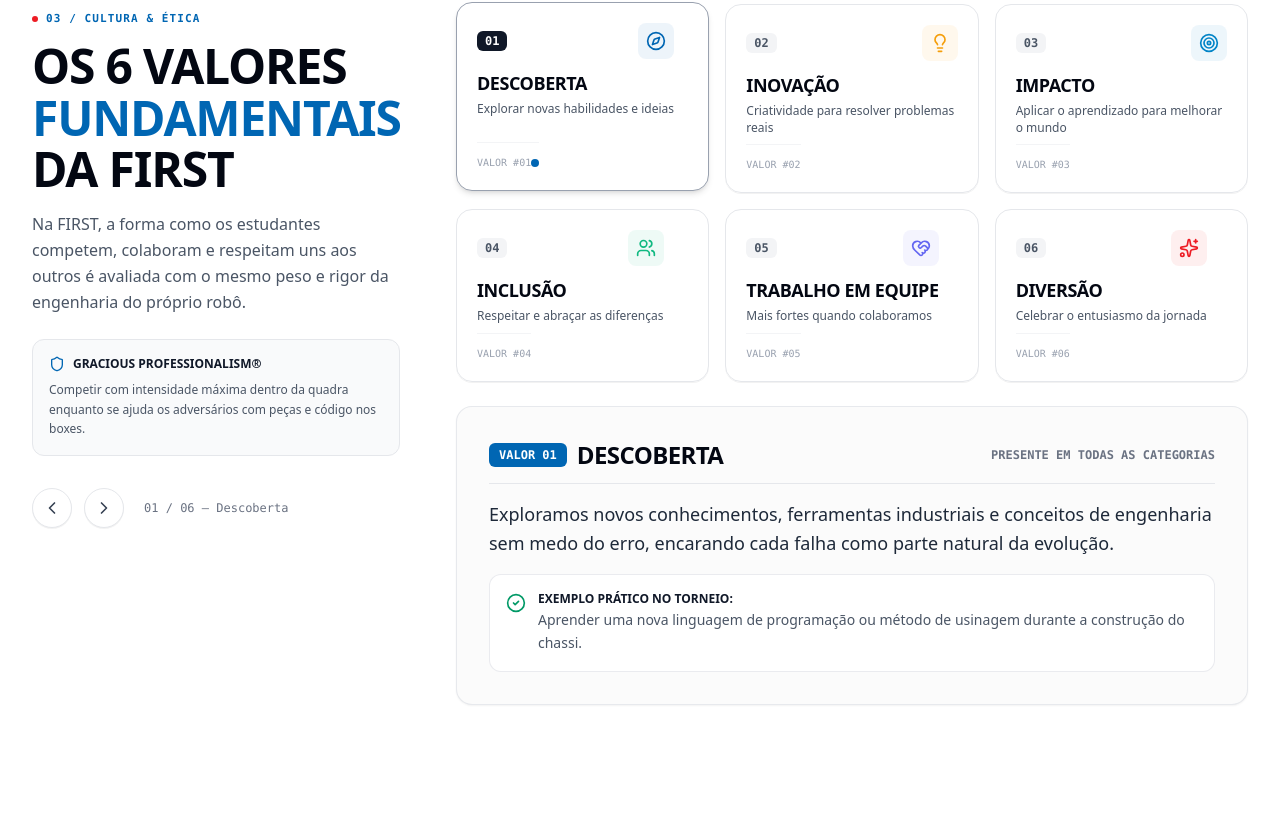
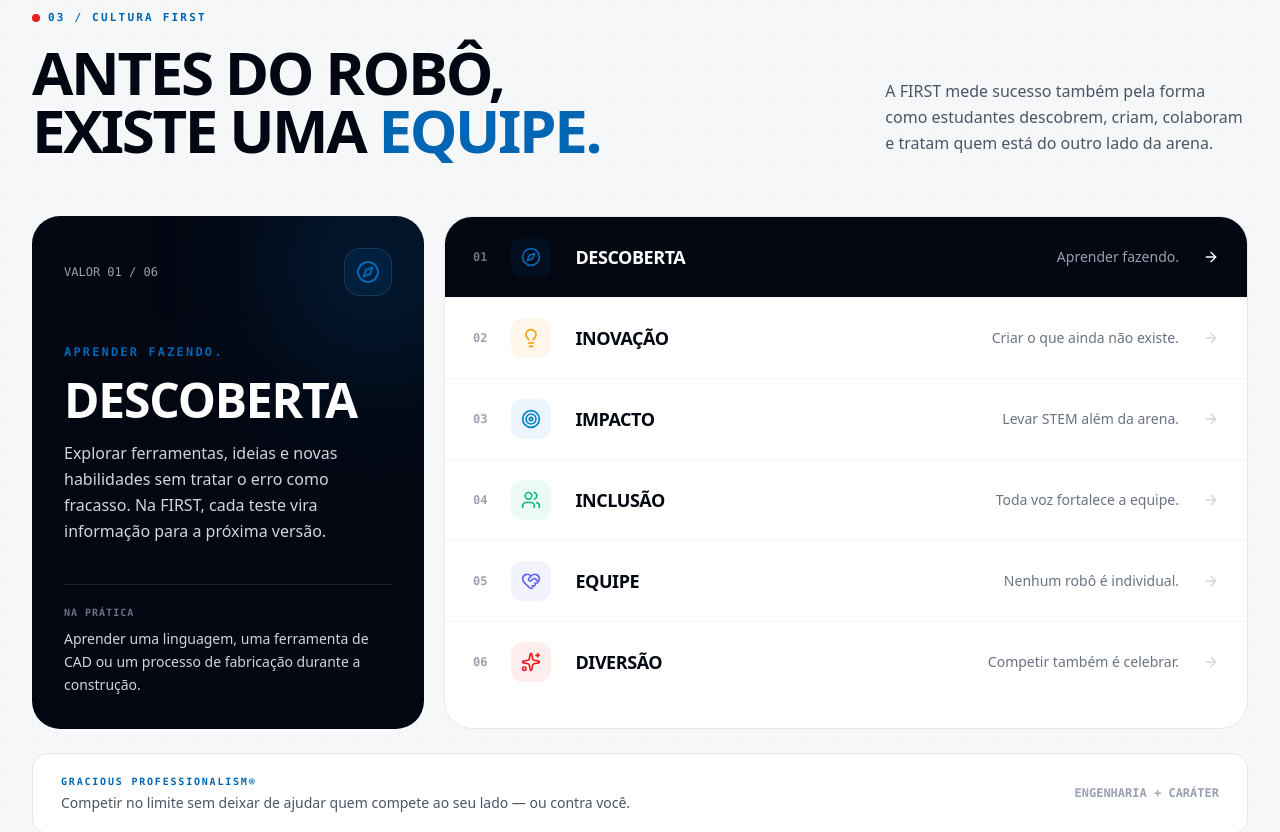
Before and after one commit to caastro-kng/FIRST, a React (Vite) app: page / in a window 1280 px wide. Shown: the part 3746-4578 px from the top of the page. Built offline with nearby package versions, Linux system fonts and the light colour scheme.

Commit message:
Redesign TeamCulture section for V2

```diff
--- a/src/components/TeamCulture.tsx
+++ b/src/components/TeamCulture.tsx
@@ -1,337 +1,178 @@
-import React, { useState, useRef, useEffect } from 'react';
-import { motion, AnimatePresence } from 'motion/react';
-import { CORE_VALUES } from '../data/firstData';
+import React, { useState } from 'react';
+import { AnimatePresence, motion } from 'motion/react';
 import {
+  ArrowRight,
   Compass,
+  HeartHandshake,
   Lightbulb,
+  Sparkles,
   Target,
   Users,
-  HeartHandshake,
-  Sparkles,
-  ChevronLeft,
-  ChevronRight,
-  Shield,
-  CheckCircle2,
-  Sliders,
-  Code2,
-  Wrench,
-  Zap,
-  Palette,
-  BarChart3
 } from 'lucide-react';
 
-export const TeamCulture: React.FC = () => {
-  const [activeValueIndex, setActiveValueIndex] = useState(0);
-  const [direction, setDirection] = useState(1);
-  const touchStartX = useRef<number | null>(null);
-
-  const valuesConfig = [
+const VALUES = [
   {
     number: '01',
     name: 'Descoberta',
-      tagline: 'Explorar novas habilidades e ideias',
-      description: 'Exploramos novos conhecimentos, ferramentas industriais e conceitos de engenharia sem medo do erro, encarando cada falha como parte natural da evolução.',
-      icon: <Compass className="w-5 h-5" />,
-      accentColor: '#0066B3',
-      bgHover: 'hover:border-[#0066B3]/40',
-      badgeBg: 'bg-blue-50 text-[#0066B3] border-blue-200/80',
-      practicalExample: 'Aprender uma nova linguagem de programação ou método de usinagem durante a construção do chassi.'
+    tagline: 'Aprender fazendo.',
+    description: 'Explorar ferramentas, ideias e novas habilidades sem tratar o erro como fracasso. Na FIRST, cada teste vira informação para a próxima versão.',
+    example: 'Aprender uma linguagem, uma ferramenta de CAD ou um processo de fabricação durante a construção.',
+    accent: '#0066B3',
+    icon: Compass,
   },
   {
     number: '02',
     name: 'Inovação',
-      tagline: 'Criatividade para resolver problemas reais',
-      description: 'Utilizamos criatividade, engenhosidade e rigor técnico para idealizar soluções originais e eficientes para desafios mecânicos e sociais complexos.',
-      icon: <Lightbulb className="w-5 h-5" />,
-      accentColor: '#F59E0B',
-      bgHover: 'hover:border-amber-400/40',
-      badgeBg: 'bg-amber-50 text-amber-900 border-amber-200/80',
-      practicalExample: 'Projetar um mecanismo de coleta e indexação inédito utilizando impressão 3D e geometria complacente.'
+    tagline: 'Criar o que ainda não existe.',
+    description: 'Transformar criatividade em solução de engenharia: observar o problema, prototipar, medir, melhorar e voltar para a arena com uma ideia mais eficiente.',
+    example: 'Projetar um mecanismo próprio para resolver uma missão de maneira mais rápida, simples ou confiável.',
+    accent: '#F59E0B',
+    icon: Lightbulb,
   },
   {
     number: '03',
     name: 'Impacto',
-      tagline: 'Aplicar o aprendizado para melhorar o mundo',
-      description: 'Levamos a ciência e a tecnologia para além da arena, compartilhando conhecimento, realizando oficinas comunitárias e inspirando novas gerações.',
-      icon: <Target className="w-5 h-5" />,
-      accentColor: '#0284C7',
-      bgHover: 'hover:border-sky-400/40',
-      badgeBg: 'bg-sky-50 text-sky-900 border-sky-200/80',
-      practicalExample: 'Criar oficinas gratuitas de robótica em escolas públicas da região e projetos de extensão social.'
+    tagline: 'Levar STEM além da arena.',
+    description: 'O conhecimento não termina no robô. Equipes compartilham tecnologia, criam projetos sociais e ajudam outras pessoas a descobrir ciência e engenharia.',
+    example: 'Promover oficinas, mentorias e ações de robótica para escolas e comunidades da região.',
+    accent: '#0284C7',
+    icon: Target,
   },
   {
     number: '04',
     name: 'Inclusão',
-      tagline: 'Respeitar e abraçar as diferenças',
-      description: 'Valorizamos todas as vozes, origens e perspectivas, garantindo um ambiente seguro e acolhedor onde a diversidade é reconhecida como a maior força da equipe.',
-      icon: <Users className="w-5 h-5" />,
-      accentColor: '#10B981',
-      bgHover: 'hover:border-emerald-400/40',
-      badgeBg: 'bg-emerald-50 text-emerald-900 border-emerald-200/80',
-      practicalExample: 'Garantir que estudantes de todos os perfis e interesses tenham voz ativa nas decisões de projeto e liderança.'
+    tagline: 'Toda voz fortalece a equipe.',
+    description: 'Boas equipes são construídas por perspectivas diferentes. A cultura FIRST valoriza respeito, segurança, escuta e espaço real para cada estudante participar.',
+    example: 'Distribuir protagonismo e responsabilidade entre estudantes com perfis, experiências e interesses diferentes.',
+    accent: '#10B981',
+    icon: Users,
   },
   {
     number: '05',
-      name: 'Trabalho em Equipe',
-      tagline: 'Mais fortes quando colaboramos',
-      description: 'Nenhum robô é construído por uma só pessoa. Dividimos responsabilidades, apoiamos uns aos outros nas dificuldades e comemoramos as conquistas em conjunto.',
-      icon: <HeartHandshake className="w-5 h-5" />,
-      accentColor: '#6366F1',
-      bgHover: 'hover:border-indigo-400/40',
-      badgeBg: 'bg-indigo-50 text-indigo-900 border-indigo-200/80',
-      practicalExample: 'Sincronizar a equipe de mecânica, elétrica e software para cumprir prazos sem sobrecarregar ninguém.'
+    name: 'Equipe',
+    tagline: 'Nenhum robô é individual.',
+    description: 'Mecânica, elétrica, software, estratégia e comunicação precisam funcionar como um único sistema. Colaboração é parte da engenharia.',
+    example: 'Integrar subsistemas e pessoas para entregar um robô confiável dentro de um prazo real de competição.',
+    accent: '#6366F1',
+    icon: HeartHandshake,
   },
   {
     number: '06',
     name: 'Diversão',
-      tagline: 'Celebrar o entusiasmo da jornada',
-      description: 'Trabalho sério e celebração andam juntos. A energia das arquibancadas, a música nas arenas e o entusiasmo do aprendizado são inegociáveis.',
-      icon: <Sparkles className="w-5 h-5" />,
-      accentColor: '#ED1C24',
-      bgHover: 'hover:border-red-400/40',
-      badgeBg: 'bg-red-50 text-red-900 border-red-200/80',
-      practicalExample: 'Danças nos intervalos dos jogos, mascotes nos boxes e amizade duradoura entre competidores.'
-    }
+    tagline: 'Competir também é celebrar.',
+    description: 'Arquibancadas, música, mascotes e amizades fazem parte da experiência. O rigor técnico não elimina a diversão — ele torna a conquista ainda melhor.',
+    example: 'Celebrar partidas, apoiar outras equipes e transformar o evento em uma memória que continua depois da temporada.',
+    accent: '#ED1C24',
+    icon: Sparkles,
+  },
 ];
 
-  const totalValues = valuesConfig.length;
-
-  const goToNext = () => {
-    setDirection(1);
-    setActiveValueIndex(prev => (prev + 1) % totalValues);
-  };
-
-  const goToPrev = () => {
-    setDirection(-1);
-    setActiveValueIndex(prev => (prev - 1 + totalValues) % totalValues);
-  };
-
-  const goToValue = (idx: number) => {
-    setDirection(idx > activeValueIndex ? 1 : -1);
-    setActiveValueIndex(idx);
-  };
-
-  // Keyboard navigation
-  useEffect(() => {
-    const handleKeyDown = (e: KeyboardEvent) => {
-      if (['input', 'textarea'].includes((e.target as HTMLElement)?.tagName?.toLowerCase())) return;
-      const el = document.getElementById('valores');
-      if (!el) return;
-      const rect = el.getBoundingClientRect();
-      const inView = rect.top < window.innerHeight && rect.bottom > 0;
-      if (inView) {
-        if (e.key === 'ArrowRight') goToNext();
-        if (e.key === 'ArrowLeft') goToPrev();
-      }
-    };
-    window.addEventListener('keydown', handleKeyDown);
-    return () => window.removeEventListener('keydown', handleKeyDown);
-  }, [activeValueIndex]);
-
-  // Touch gestures for mobile
-  const handleTouchStart = (e: React.TouchEvent) => {
-    touchStartX.current = e.touches[0].clientX;
-  };
-
-  const handleTouchEnd = (e: React.TouchEvent) => {
-    if (touchStartX.current === null) return;
-    const touchEndX = e.changedTouches[0].clientX;
-    const diff = touchStartX.current - touchEndX;
-
-    if (Math.abs(diff) > 40) {
-      if (diff > 0) goToNext();
-      else goToPrev();
-    }
-    touchStartX.current = null;
-  };
-
-  const activeValue = valuesConfig[activeValueIndex];
+export const TeamCulture: React.FC = () => {
+  const [activeIndex, setActiveIndex] = useState(0);
+  const active = VALUES[activeIndex];
+  const ActiveIcon = active.icon;
 
   return (
-    <section id="valores" className="py-24 lg:py-32 bg-white border-b border-gray-200 relative overflow-hidden">
-      <div className="max-w-7xl mx-auto px-4 sm:px-6 lg:px-8">
+    <section id="valores" className="relative overflow-hidden bg-[#F6F7F9] py-24 lg:py-32 border-b border-gray-200">
+      <div className="absolute inset-0 bg-grid-subtle opacity-40 pointer-events-none" />
 
-        {/* Top Editorial Layout: Left Statement (35%) vs Right Cards (65%) */}
-        <div className="grid grid-cols-1 lg:grid-cols-12 gap-10 lg:gap-14 items-start mb-12">
-
-          {/* LADO ESQUERDO: Título, Eyebrow & Descrição */}
-          <div className="lg:col-span-4 space-y-6">
-            <div className="space-y-3">
-              <div className="inline-flex items-center gap-2 text-[11px] font-mono font-bold uppercase tracking-widest text-[#0066B3]">
-                <span className="w-1.5 h-1.5 bg-[#ED1C24] rounded-full" />
-                <span>03 / CULTURA & ÉTICA</span>
+      <div className="relative z-10 max-w-7xl mx-auto px-4 sm:px-6 lg:px-8">
+        <div className="grid grid-cols-1 lg:grid-cols-12 gap-10 lg:gap-16 items-end mb-14">
+          <div className="lg:col-span-8 space-y-4">
+            <div className="inline-flex items-center gap-2 text-[11px] font-mono font-bold uppercase tracking-[0.2em] text-[#0066B3]">
+              <span className="w-2 h-2 rounded-full bg-[#ED1C24]" />
+              03 / CULTURA FIRST
+            </div>
+            <h2 className="text-4xl sm:text-5xl lg:text-6xl font-black uppercase tracking-[-0.04em] leading-[0.98] text-gray-950">
+              ANTES DO ROBÔ,<br />
+              EXISTE UMA <span className="text-[#0066B3]">EQUIPE.</span>
+            </h2>
           </div>
 
-              <h2 className="text-3xl sm:text-4xl lg:text-5xl font-black text-gray-950 tracking-tight uppercase leading-[1.08]">
-                OS 6 VALORES <br />
-                <span className="text-[#0066B3]">FUNDAMENTAIS</span> <br />
-                DA FIRST
-              </h2>
-
-              <p className="text-base text-gray-600 font-normal leading-relaxed pt-1">
-                Na FIRST, a forma como os estudantes competem, colaboram e respeitam uns aos outros
-                é avaliada com o mesmo peso e rigor da engenharia do próprio robô.
-              </p>
-            </div>
-
-            {/* Gracious Professionalism & Coopertition Note */}
-            <div className="p-4 bg-gray-50 border border-gray-200 rounded-xl space-y-2 text-xs">
-              <div className="flex items-center gap-2 text-gray-900 font-bold uppercase">
-                <Shield className="w-4 h-4 text-[#0066B3]" />
-                <span>Gracious Professionalism®</span>
-              </div>
-              <p className="text-gray-600 leading-relaxed">
-                Competir com intensidade máxima dentro da quadra enquanto se ajuda os adversários
-                com peças e código nos boxes.
-              </p>
-            </div>
-
-            {/* Navigation Arrows for Values */}
-            <div className="hidden sm:flex items-center gap-3 pt-2">
-              <button
-                onClick={goToPrev}
-                id="core-values-prev-btn"
-                className="w-10 h-10 rounded-full bg-white border border-gray-200 hover:border-gray-300 text-gray-700 hover:text-black flex items-center justify-center transition-all hover:bg-gray-50 hover:translate-x-[-2px] active:translate-x-0 shadow-2xs"
-                aria-label="Valor anterior"
-              >
-                <ChevronLeft className="w-5 h-5" />
-              </button>
-              <button
-                onClick={goToNext}
-                id="core-values-next-btn"
-                className="w-10 h-10 rounded-full bg-white border border-gray-200 hover:border-gray-300 text-gray-700 hover:text-black flex items-center justify-center transition-all hover:bg-gray-50 hover:translate-x-[2px] active:translate-x-0 shadow-2xs"
-                aria-label="Próximo valor"
-              >
-                <ChevronRight className="w-5 h-5" />
-              </button>
-              <span className="text-xs font-mono text-gray-500 pl-2">
-                {activeValue.number} / 06 — {activeValue.name}
-              </span>
-            </div>
-
-          </div>
-
-          {/* LADO DIREITO: Grade Interativa dos 6 Valores com Tipografia Maior e Respiro */}
-          <div
-            className="lg:col-span-8 space-y-6"
-            onTouchStart={handleTouchStart}
-            onTouchEnd={handleTouchEnd}
-          >
-            {/* 6 Cards Grid (2 colunas em tablet, 3 em desktop) */}
-            <div className="grid grid-cols-1 sm:grid-cols-2 lg:grid-cols-3 gap-3.5 sm:gap-4">
-              {valuesConfig.map((val, idx) => {
-                const isActive = activeValueIndex === idx;
-                return (
-                  <button
-                    key={val.number}
-                    onClick={() => goToValue(idx)}
-                    id={`core-value-card-${idx}`}
-                    className={`p-5 rounded-2xl border text-left transition-all relative flex flex-col justify-between group min-h-[160px] ${
-                      isActive
-                        ? 'bg-white border-gray-400 shadow-md translate-y-[-2px]'
-                        : 'bg-white/80 hover:bg-white border-gray-200 hover:border-gray-300 hover:translate-y-[-2px] shadow-2xs'
-                    }`}
-                  >
-                    <div className="space-y-2.5">
-                      {/* Top Row: Number & Icon */}
-                      <div className="flex items-center justify-between">
-                        <span
-                          className={`text-xs font-mono font-bold px-2 py-0.5 rounded-md transition-colors ${
-                            isActive
-                              ? 'bg-gray-900 text-white'
-                              : 'bg-gray-100 text-gray-600 group-hover:bg-gray-200'
-                          }`}
-                        >
-                          {val.number}
-                        </span>
-
-                        <div
-                          className="p-2 rounded-lg transition-transform group-hover:scale-105"
-                          style={{
-                            backgroundColor: `${val.accentColor}12`,
-                            color: val.accentColor
-                          }}
-                        >
-                          {val.icon}
-                        </div>
-                      </div>
-
-                      {/* Title & Tagline */}
-                      <div className="space-y-1">
-                        <h4 className="text-base sm:text-lg font-black text-gray-950 uppercase tracking-tight">
-                          {val.name}
-                        </h4>
-                        <p className="text-xs text-gray-600 font-medium leading-snug line-clamp-2">
-                          {val.tagline}
+          <div className="lg:col-span-4 lg:pb-1">
+            <p className="text-base text-gray-600 leading-relaxed">
+              A FIRST mede sucesso também pela forma como estudantes descobrem, criam, colaboram e tratam quem está do outro lado da arena.
             </p>
           </div>
         </div>
 
-                    {/* Bottom Accent Bar */}
-                    <div className="pt-3 flex items-center justify-between border-t border-gray-100 mt-2">
-                      <span className="text-[10px] font-mono uppercase text-gray-400">
-                        VALOR #{val.number}
-                      </span>
-                      {isActive && (
-                        <span className="w-2 h-2 rounded-full" style={{ backgroundColor: val.accentColor }} />
-                      )}
+        <div className="grid grid-cols-1 lg:grid-cols-12 gap-5">
+          <div className="lg:col-span-4 bg-gray-950 rounded-[28px] p-7 sm:p-8 text-white min-h-[420px] flex flex-col justify-between overflow-hidden relative">
+            <div className="absolute -right-16 -top-16 w-56 h-56 rounded-full blur-3xl opacity-20" style={{ backgroundColor: active.accent }} />
+
+            <AnimatePresence mode="wait">
+              <motion.div
+                key={active.number}
+                initial={{ opacity: 0, y: 12 }}
+                animate={{ opacity: 1, y: 0 }}
+                exit={{ opacity: 0, y: -12 }}
+                transition={{ duration: 0.28 }}
+                className="relative z-10"
+              >
+                <div className="flex items-center justify-between mb-12">
+                  <span className="text-xs font-mono text-gray-400">VALOR {active.number} / 06</span>
+                  <div className="w-12 h-12 rounded-2xl flex items-center justify-center border border-white/10" style={{ backgroundColor: `${active.accent}25`, color: active.accent }}>
+                    <ActiveIcon className="w-6 h-6" />
                   </div>
+                </div>
+
+                <div className="space-y-4">
+                  <p className="text-xs font-mono font-bold uppercase tracking-[0.18em]" style={{ color: active.accent }}>
+                    {active.tagline}
+                  </p>
+                  <h3 className="text-4xl sm:text-5xl font-black uppercase tracking-tight leading-none">
+                    {active.name}
+                  </h3>
+                  <p className="text-sm sm:text-base text-gray-300 leading-relaxed max-w-md">
+                    {active.description}
+                  </p>
+                </div>
+              </motion.div>
+            </AnimatePresence>
+
+            <div className="relative z-10 mt-10 pt-5 border-t border-white/10">
+              <div className="text-[10px] font-mono font-bold uppercase tracking-widest text-gray-500 mb-2">NA PRÁTICA</div>
+              <p className="text-xs sm:text-sm text-gray-300 leading-relaxed">{active.example}</p>
+            </div>
+          </div>
+
+          <div className="lg:col-span-8 bg-white border border-gray-200 rounded-[28px] overflow-hidden">
+            {VALUES.map((value, index) => {
+              const Icon = value.icon;
+              const isActive = index === activeIndex;
+
+              return (
+                <button
+                  key={value.number}
+                  onClick={() => setActiveIndex(index)}
+                  className={`w-full group text-left px-5 sm:px-7 py-5 flex items-center gap-4 sm:gap-6 border-b last:border-b-0 border-gray-100 transition-all ${isActive ? 'bg-gray-950 text-white' : 'bg-white hover:bg-gray-50 text-gray-950'}`}
+                  aria-pressed={isActive}
+                >
+                  <span className={`text-xs font-mono font-bold shrink-0 ${isActive ? 'text-gray-500' : 'text-gray-400'}`}>{value.number}</span>
+
+                  <div className="w-10 h-10 rounded-xl flex items-center justify-center shrink-0" style={{ backgroundColor: `${value.accent}14`, color: value.accent }}>
+                    <Icon className="w-5 h-5" />
+                  </div>
+
+                  <div className="flex-1 min-w-0 sm:flex sm:items-center sm:justify-between sm:gap-5">
+                    <h4 className="text-base sm:text-lg font-black uppercase tracking-tight">{value.name}</h4>
+                    <p className={`text-xs sm:text-sm mt-1 sm:mt-0 ${isActive ? 'text-gray-400' : 'text-gray-500'}`}>{value.tagline}</p>
+                  </div>
+
+                  <ArrowRight className={`w-4 h-4 shrink-0 transition-transform group-hover:translate-x-1 ${isActive ? 'text-white' : 'text-gray-300'}`} />
                 </button>
               );
             })}
           </div>
-
-            {/* 30 — Área Explicativa Inferior com Fade-in Suave */}
-            <div className="bg-[#FBFBFB] border border-gray-200/90 rounded-2xl p-6 sm:p-8 shadow-xs">
-              <AnimatePresence mode="wait" custom={direction}>
-                <motion.div
-                  key={activeValueIndex}
-                  initial={{ opacity: 0, y: 8 }}
-                  animate={{ opacity: 1, y: 0, transition: { duration: 0.4, ease: [0.16, 1, 0.3, 1] } }}
-                  exit={{ opacity: 0, y: -8, transition: { duration: 0.25, ease: [0.16, 1, 0.3, 1] } }}
-                  className="space-y-4"
-                >
-                  <div className="flex flex-wrap items-center justify-between gap-3 pb-3 border-b border-gray-200">
-                    <div className="flex items-center gap-2.5">
-                      <span
-                        className="text-xs font-mono font-bold px-2.5 py-1 rounded-md text-white"
-                        style={{ backgroundColor: activeValue.accentColor }}
-                      >
-                        VALOR {activeValue.number}
-                      </span>
-                      <h3 className="text-xl sm:text-2xl font-black text-gray-950 uppercase tracking-tight">
-                        {activeValue.name}
-                      </h3>
-                    </div>
-                    <span className="text-xs font-mono text-gray-500 uppercase font-semibold">
-                      PRESENTE EM TODAS AS CATEGORIAS
-                    </span>
         </div>
 
-                  {/* High Legibility Description */}
-                  <p className="text-base sm:text-lg text-gray-800 leading-relaxed font-normal">
-                    {activeValue.description}
-                  </p>
-
-                  <div className="p-4 bg-white border border-gray-200/80 rounded-xl flex items-start gap-3">
-                    <CheckCircle2 className="w-5 h-5 text-emerald-600 shrink-0 mt-0.5" />
+        <div className="mt-6 rounded-2xl border border-gray-200 bg-white px-5 sm:px-7 py-5 flex flex-col sm:flex-row sm:items-center sm:justify-between gap-3">
           <div>
-                      <span className="text-xs font-bold text-gray-900 uppercase block mb-0.5">
-                        Exemplo prático no torneio:
-                      </span>
-                      <p className="text-xs sm:text-sm text-gray-600 leading-relaxed">
-                        {activeValue.practicalExample}
-                      </p>
+            <div className="text-[10px] font-mono font-bold text-[#0066B3] uppercase tracking-[0.18em]">GRACIOUS PROFESSIONALISM®</div>
+            <p className="text-sm text-gray-600 mt-1">Competir no limite sem deixar de ajudar quem compete ao seu lado — ou contra você.</p>
           </div>
+          <span className="text-xs font-mono font-bold text-gray-400 uppercase whitespace-nowrap">ENGENHARIA + CARÁTER</span>
         </div>
-                </motion.div>
-              </AnimatePresence>
-            </div>
-
-          </div>
-
-        </div>
-
       </div>
     </section>
   );
```
Lines whose indentation alone changed are shown as unchanged.
